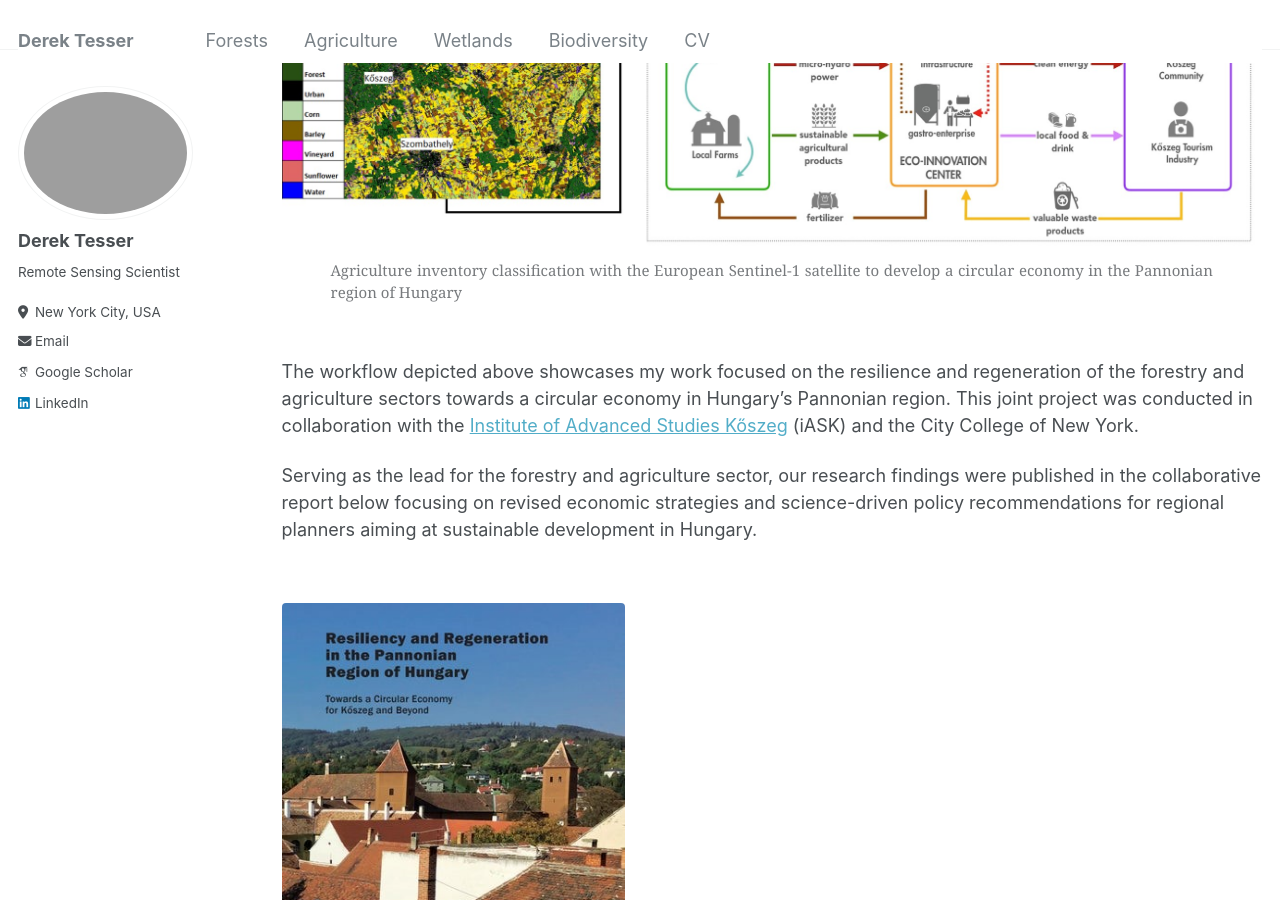
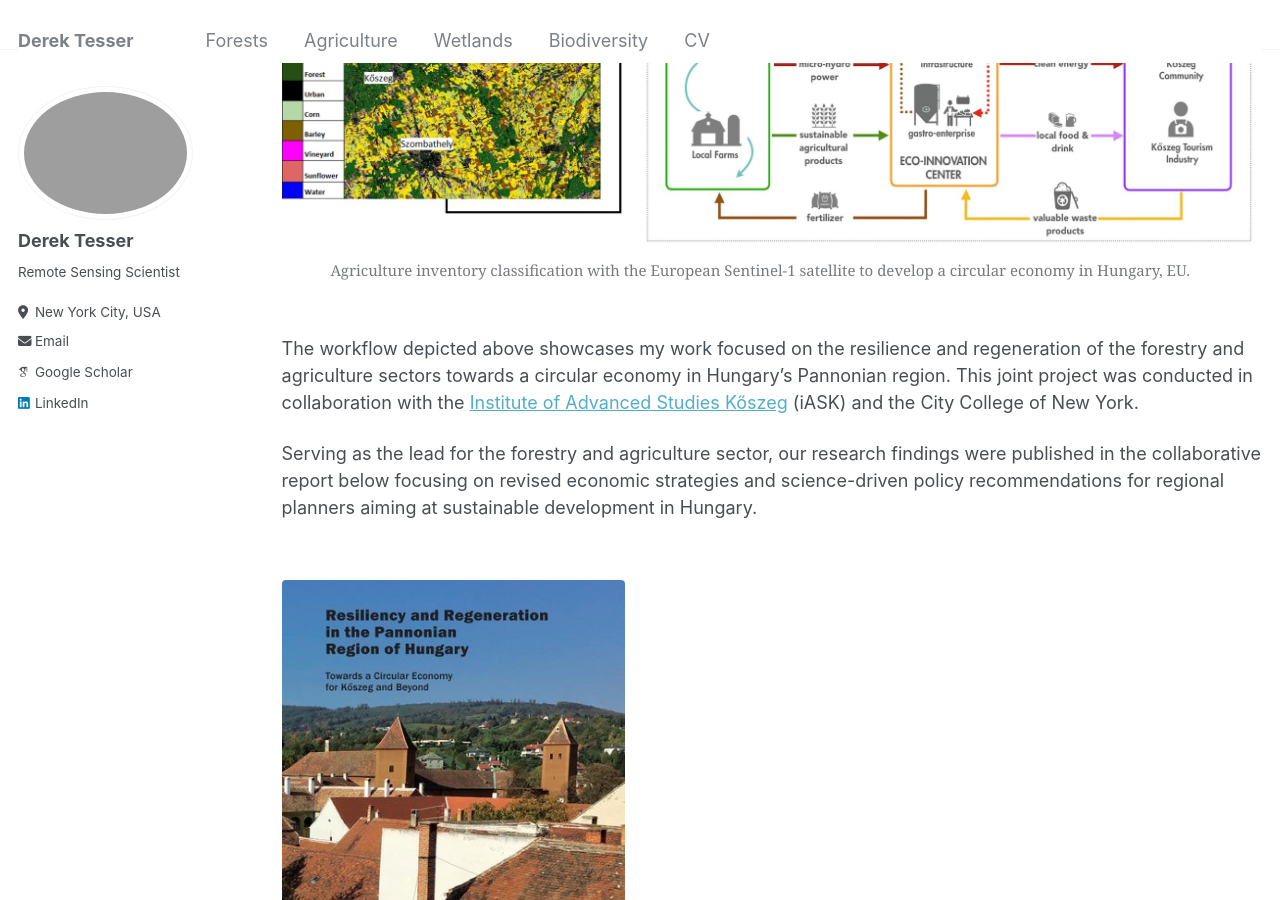
Before and after one commit to dstesser/dstesser.github.io, a Jekyll site: the page built from _pages/agriculture.md, in a window 1280 px wide and 900 px high, scrolled down 1624 px. Built offline with Jekyll 4.4.1, drawn with Linux system fonts in a browser that asks for light colours; some web fonts are replaced.

Commit message:
Update agriculture.md

```diff
--- a/_pages/agriculture.md
+++ b/_pages/agriculture.md
@@ -44,7 +44,7 @@ This data enables stakeholders to optimize supply chains, identify opportunities
 <div style="text-align:center;">
     <figure style="display:inline-block;">
         <img src="https://raw.githubusercontent.com/dstesser/dstesser.github.io/master/images/pannonian_circular_economy.jpg" style="width: 100%;">
-        <figcaption style="font-size: 15px; max-width: 90%; text-align:justify; margin: 0 auto; margin-top: -15px;">Agriculture inventory classification with the European Sentinel-1 satellite to develop a circular economy in the Pannonian region of Hungary</figcaption>
+        <figcaption style="font-size: 15px; max-width: 90%; text-align:justify; margin: 0 auto; margin-top: -15px;">Agriculture inventory classification with the European Sentinel-1 satellite to develop a circular economy in Hungary, EU.</figcaption>
     </figure>
 </div>
 The workflow depicted above showcases my work focused on the resilience and regeneration of the forestry and agriculture sectors towards a circular economy in Hungary's Pannonian region. This joint project was conducted in collaboration with the <a href="https://iask.hu/en/" target="_blank">Institute of Advanced Studies Kőszeg</a> (iASK) and the City College of New York.
```
